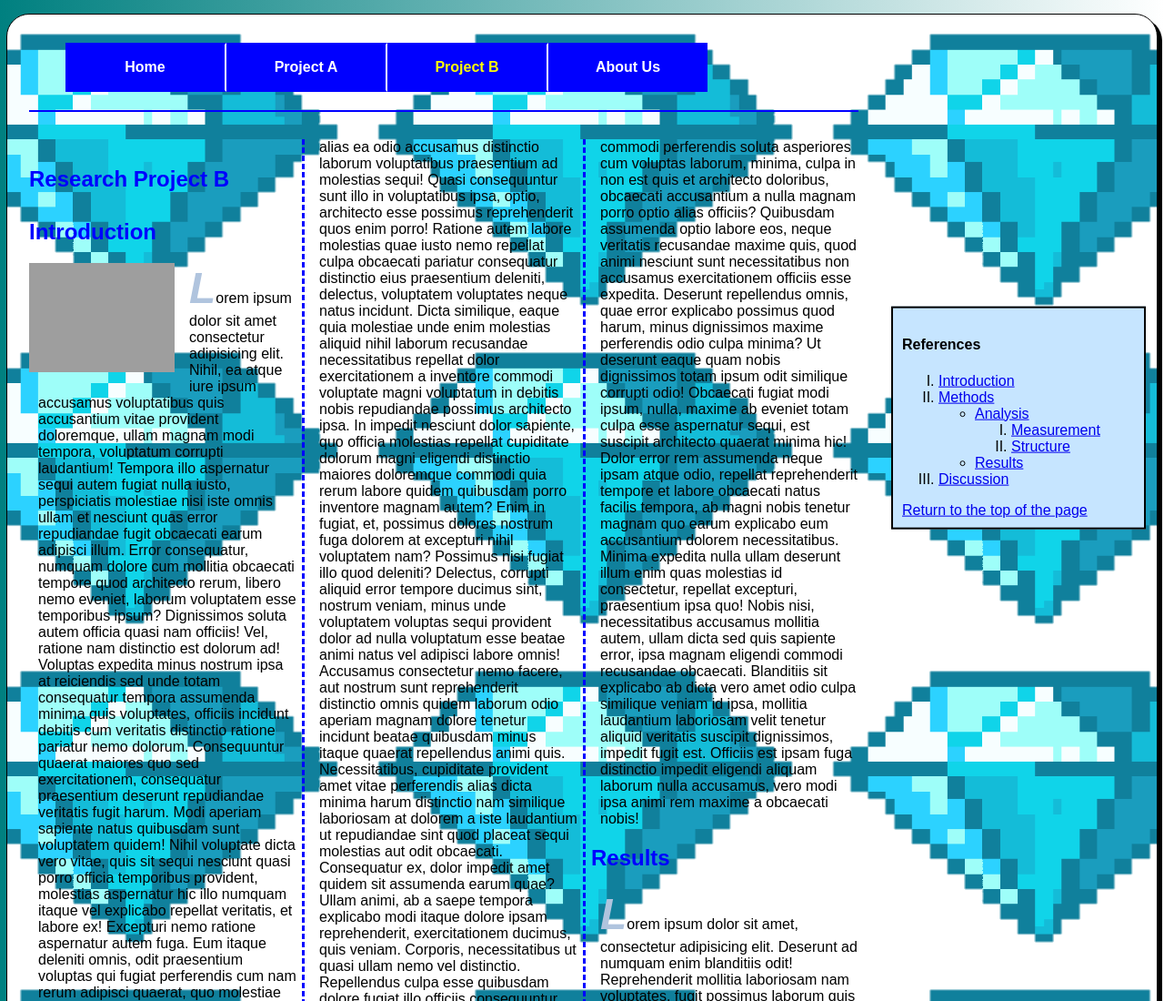
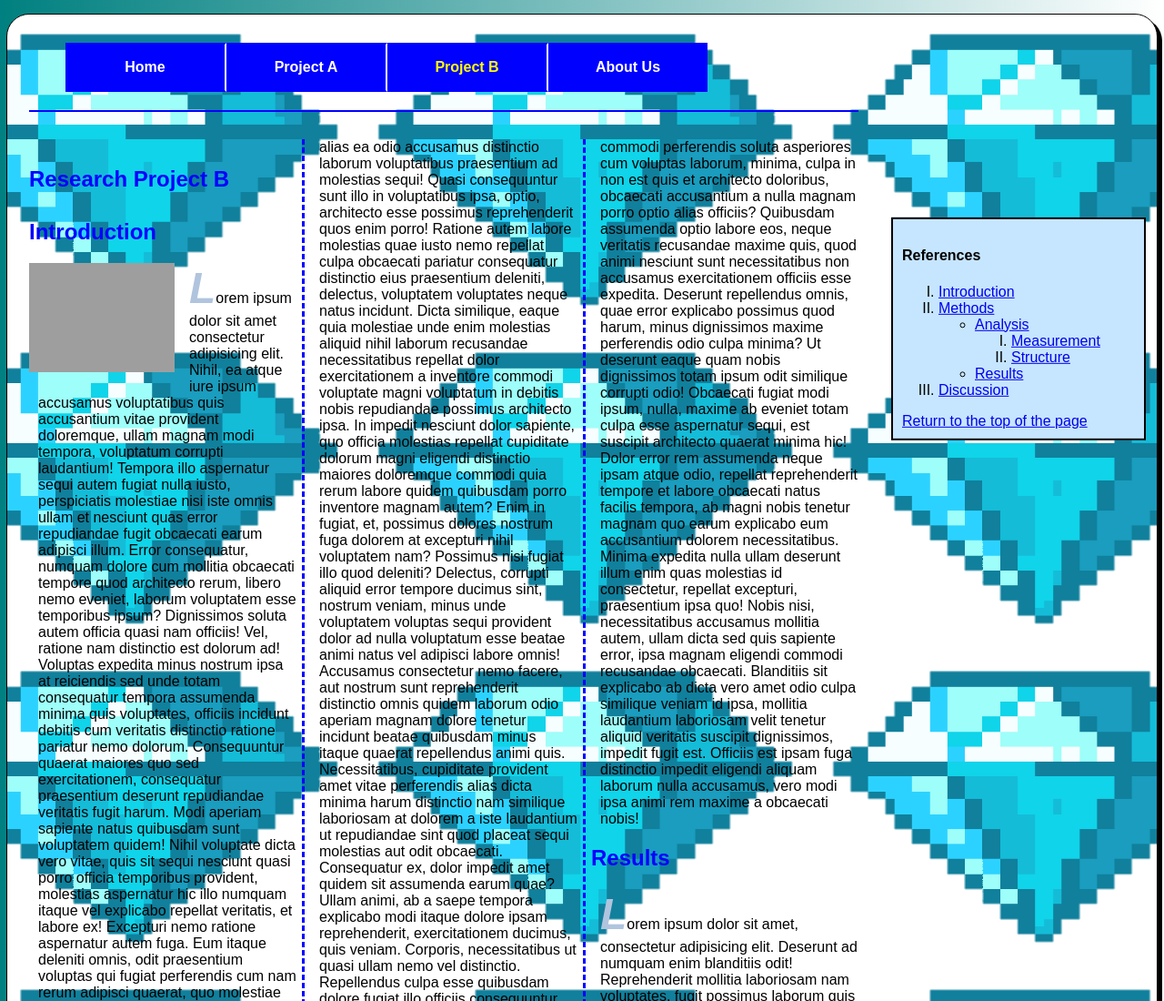
Before and after one commit to LexSap/LexSap.github.io, a plain HTML site: page exam.html in a window 1280 px wide. Shown: the top 1100 px of the page at 91% size. Drawn offline with Linux system fonts and the light colour scheme; grey boxes are pictures that could not be loaded.

Commit message:
asdrfeas

```diff
--- a/styles/exam.css
+++ b/styles/exam.css
@@ -87,7 +87,7 @@ aside {
     background-color: #c6e5ff;
     top: 50%;
     right: 10px;
-    transform: translateY(-30%);
+    transform: translateY(-70%);
     padding: 10px;
     margin: 10px;
     position: fixed;
```
